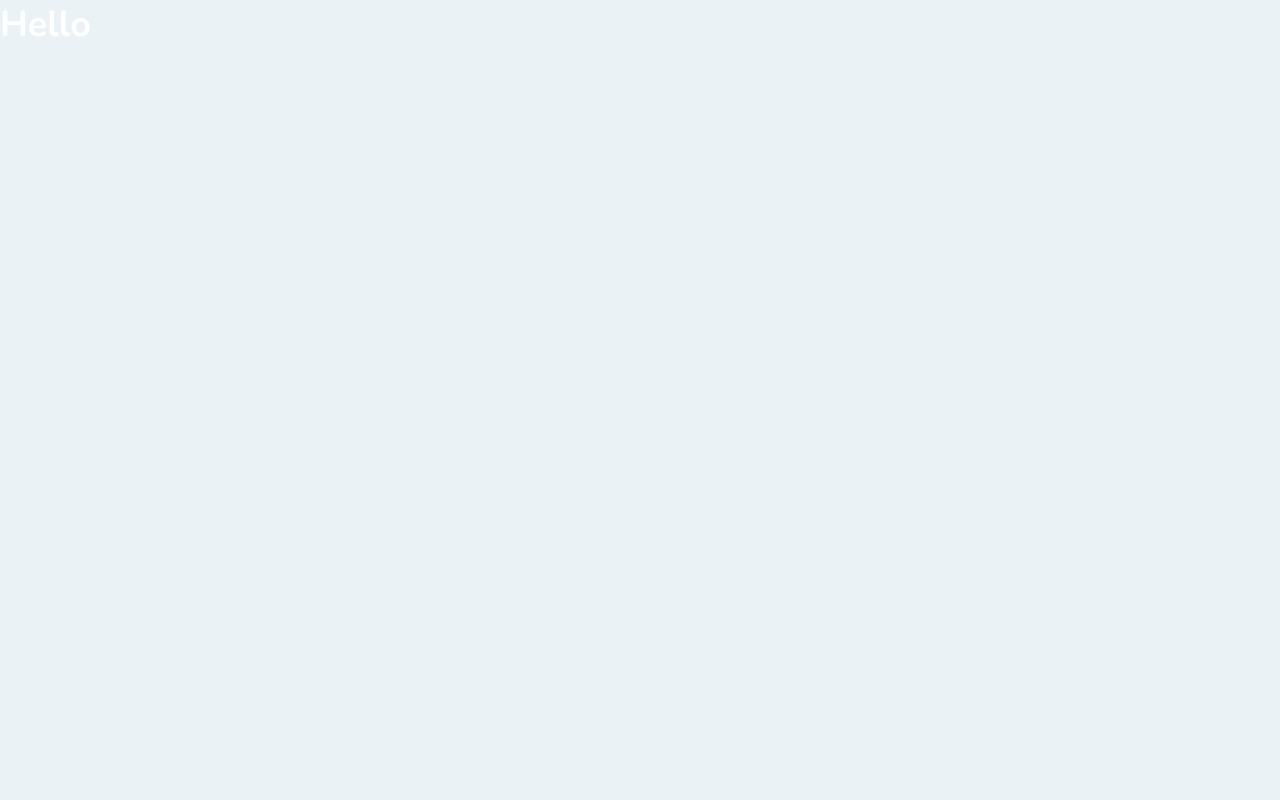
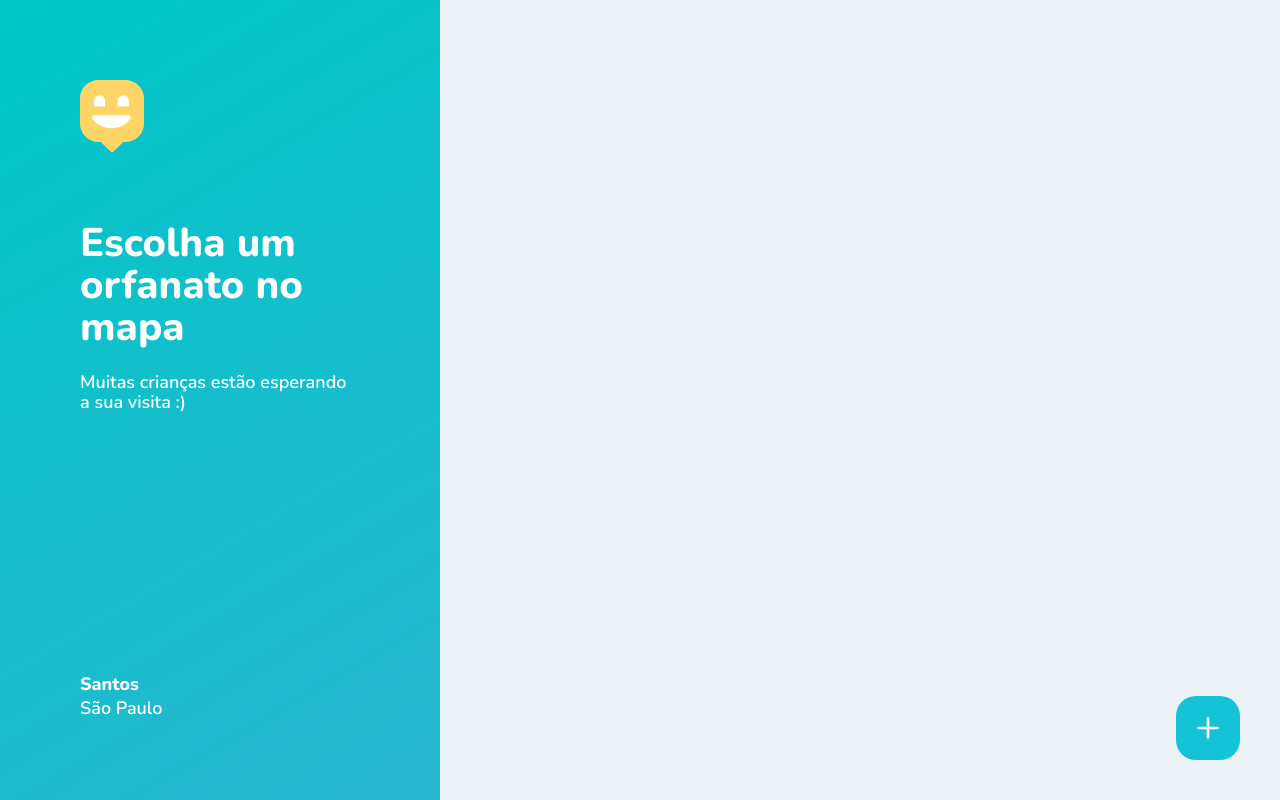
Before and after one commit to DonRenato/NLW3-HAPPY-WEB, a React (Create React App) app: page /app in a window 1280 px wide. Built offline with nearby package versions, Linux system fonts and the light colour scheme.

Commit message:
estrutura e css da pagina de mapas

```diff
--- a/src/pages/OrphanagesMap.tsx
+++ b/src/pages/OrphanagesMap.tsx
@@ -1,8 +1,33 @@
-import React from 'react'
+import React from 'react';
+import { Link } from 'react-router-dom';
+import { FiPlus } from 'react-icons/fi';
+import mapMarker from '../images/map-marker.svg';
+
+import '../styles/pages/orphanages-map.css';
 
 function OrphanegeMap(){
     return(
-        <h1>Hello</h1>
+        <div id="page-map">
+            <aside>
+                <header>
+                    <img src={mapMarker} alt="logo"/>
+
+                    <h2>Escolha um orfanato no mapa</h2>
+                    <p>Muitas crianças estão esperando a sua visita :)</p>
+                </header>
+
+                <footer>
+                    <strong>Santos</strong>
+                    <span>São Paulo</span>
+                </footer>
+            </aside>
+
+            <div></div>
+
+            <Link to="" className="createOrphanage">
+                <FiPlus  size={32} color="#FFF"/>
+            </Link>
+        </div>
     );
 }
 
--- /dev/null
+++ b/src/styles/pages/orphanages-map.css
@@ -0,0 +1,58 @@
+#page-map{
+    width: 100vw;
+    height: 100vh;
+
+    position: relative;
+    display: flex;
+}
+
+#page-map aside{
+    width: 440px;
+    background: linear-gradient(329.54deg, #29B6D1 0%, #00C7C7 100%);
+    padding:  80px;
+
+    display: flex;
+    flex-direction: column;
+    justify-content: space-between;
+}
+
+#page-map aside h2{
+    font-size: 40px;
+    font-weight: 800;
+    line-height: 42px;
+    margin-top: 64px;
+}
+
+#page-map aside p{
+    line-height: 20px;
+    margin-top: 24px;
+}
+
+#page-map aside footer{
+    display: flex;
+    flex-direction: column;
+    line-height: 24px;
+}
+
+#page-map aside footer strong{
+    font-weight: 800;
+}
+
+#page-map .createOrphanage{
+    position: absolute;
+    right: 40px;
+    bottom: 40px;
+
+    width: 64px;
+    height: 64px;
+    background: #15c3d6;
+    border-radius: 20px;
+
+    display: flex;
+    justify-content: center;
+    align-items: center;
+}
+
+#page-map .createOrphanage:hover{
+    background: #17d6eb;
+}
```
